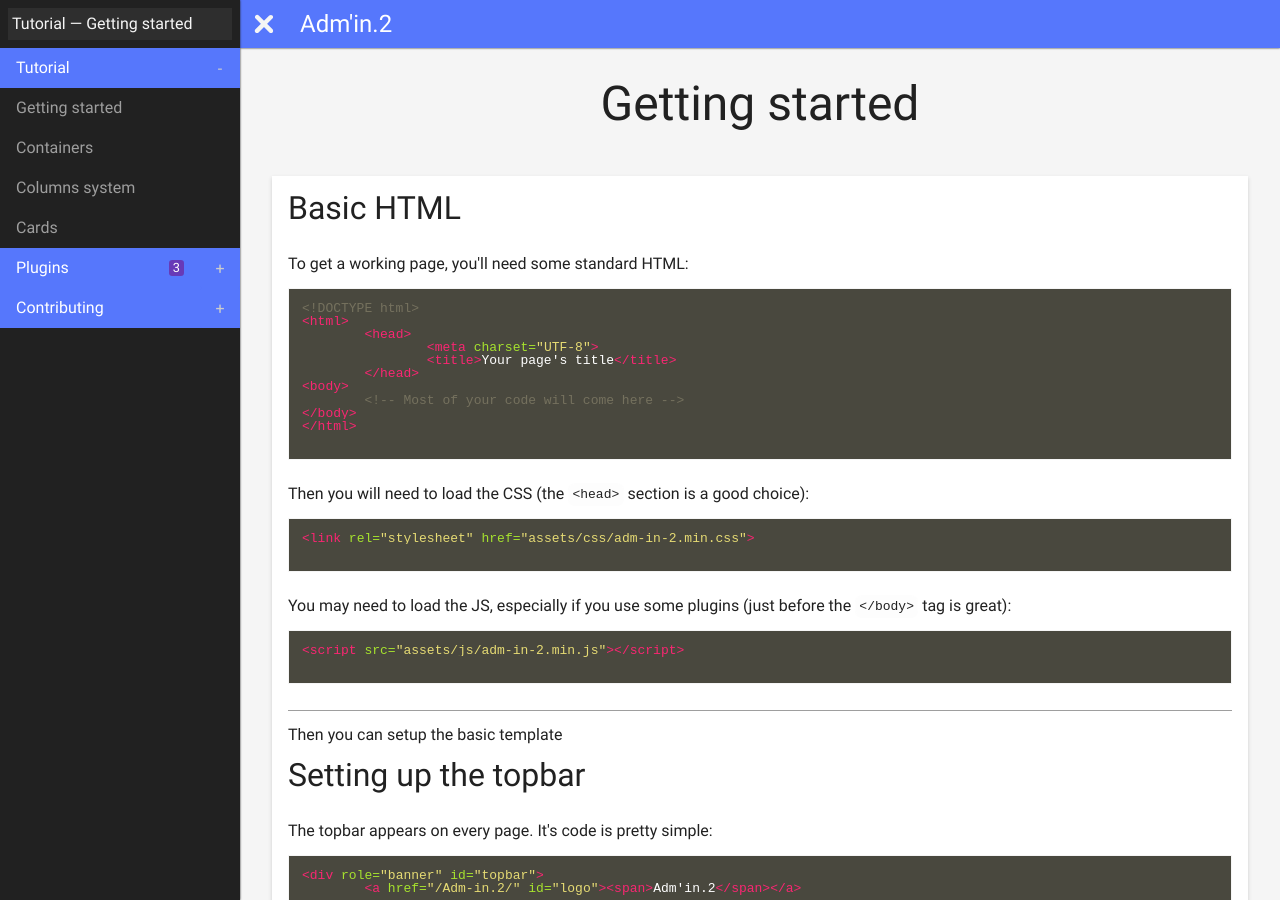
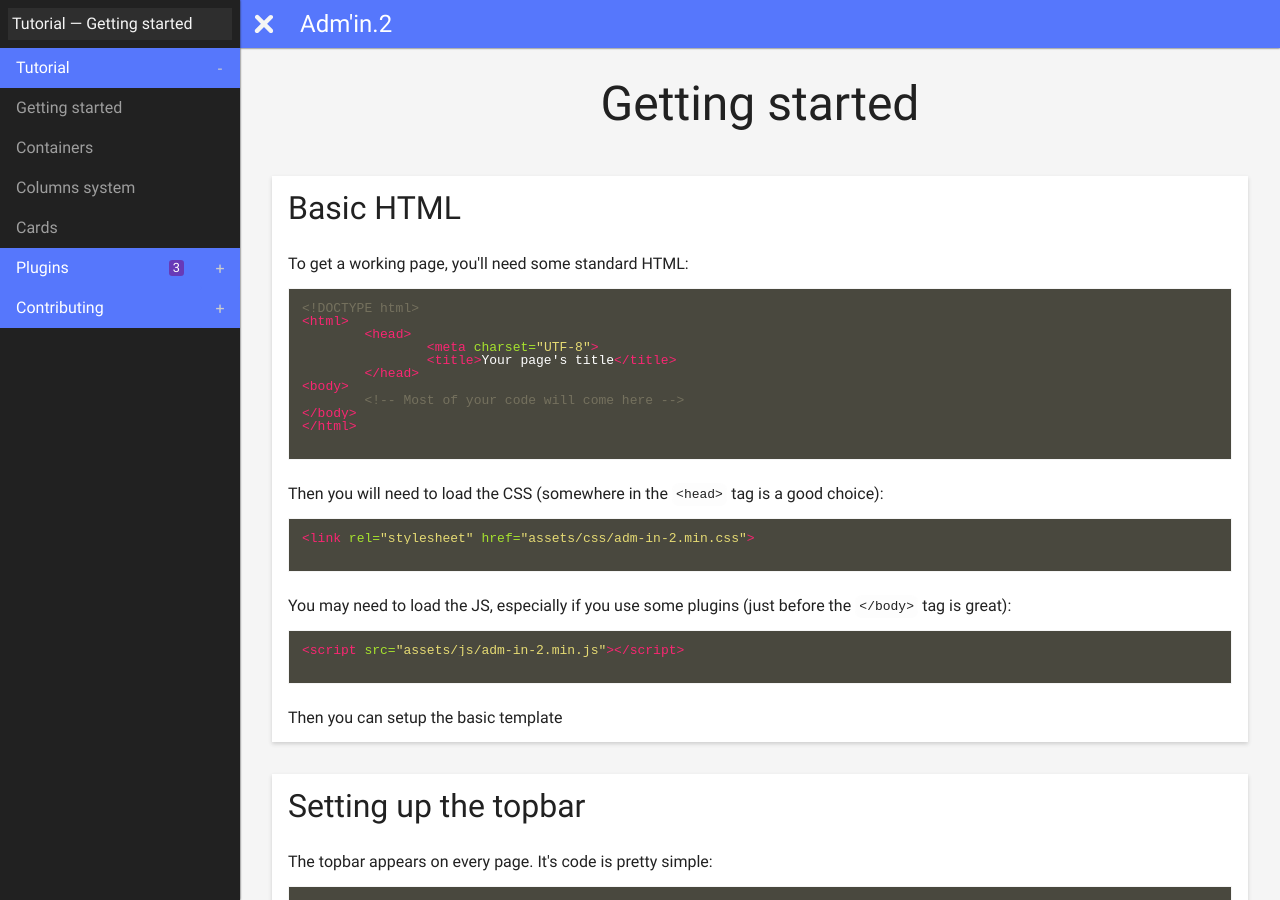
Before and after one commit to comin2/Adm-in.2, a Jekyll site: the page built from tutorial/index.html, in a window 1280 px wide and 900 px high. Built offline with Jekyll 4.4.1, drawn with Linux system fonts in a browser that asks for light colours; some of the changed text lies outside the part shown.

Commit message:
Nicer tutorial intro

```diff
--- a/tutorial/index.html
+++ b/tutorial/index.html
@@ -5,11 +5,12 @@ title: Tutorial — Getting started
 
 <h1 class="text-center">Getting started</h1>
 
-<div class="container">
-	<article class="card">
+<article class="container">
+	<section class="card">
+		<header class="card-header">
+			<h2>Basic HTML</h2>
+		</header>
 		<div class="card-content">
-			<h2>Basic HTML</h2>
-
 			<p>To get a working page, you'll need some standard HTML:</p>
 
 			{% highlight html %}
@@ -25,7 +26,7 @@ title: Tutorial — Getting started
 </html>
 			{% endhighlight %}
 
-			<p>Then you will need to load the CSS (the <code>&lt;head&gt;</code> section is a good choice):</p>
+			<p>Then you will need to load the CSS (somewhere in the <code>&lt;head&gt;</code> tag is a good choice):</p>
 
 			{% highlight html %}
 <link rel="stylesheet" href="assets/css/adm-in-2.min.css">
@@ -37,12 +38,15 @@ title: Tutorial — Getting started
 <script src="assets/js/adm-in-2.min.js"></script>
 			{% endhighlight %}
 
-			<hr>
+			<p>Then you can setup the basic template</p>
+		</div>
+	</section>
 
-			<p>Then you can setup the basic template</p>
-
+	<section class="card">
+		<header class="card-header">
 			<h2>Setting up the topbar</h2>
-
+		</header>
+		<div class="card-content">
 			<p>The topbar appears on every page. It's code is pretty simple:</p>
 
 			{% highlight html %}
@@ -64,11 +68,14 @@ title: Tutorial — Getting started
 	background-image: data-uri('../img/icon-lock.svg');
 }
 			{% endhighlight %}
+		</div>
+	</section>
 
-			<hr>
-
+	<section class="card">
+		<header class="card-header">
 			<h2>Adding a sidebar</h2>
-
+		</header>
+		<div class="card-content">
 			<p class="alert-info">The sidebar is not required so if you don't need it, just don't put it in your code</p>
 
 			{% highlight html %}
@@ -100,11 +107,14 @@ title: Tutorial — Getting started
 			{% endhighlight %}
 
 			<p class="alert-info">As you can see, there is a built-in search form. If don't want it, you can simply remove the HTML. Your sidebar may not look as pretty, but it won't break anything.</p>
+		</div>
+	</section>
 
-			<hr>
-
-			<h2>Putting our content</h2>
-
+	<section class="card">
+		<header class="card-header">
+			<h2>Putting your content</h2>
+		</header>
+		<div class="card-content">
 			<p>To put your page's main content in one place, it's pretty simple:</p>
 
 			{% highlight html %}
@@ -113,13 +123,13 @@ title: Tutorial — Getting started
 </main>
 			{% endhighlight %}
 		</div>
-	</article>
-</div>
+	</section>
+</article>
 
 <div class="container row">
 	<div class="card">
-		<p class="card-content pagination-block">
+		<nav class="card-content pagination-block">
 			<a href="{{ site.baseurl }}/tutorial/containers.html" rel="next" class="button button-xl">Containers →</a>
-		</p>
+		</nav>
 	</div>
 </div>
```
